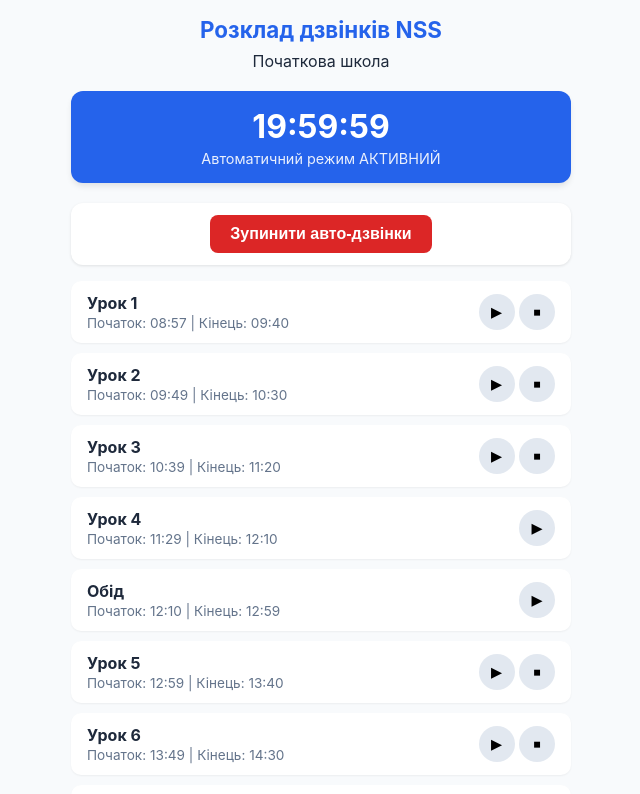
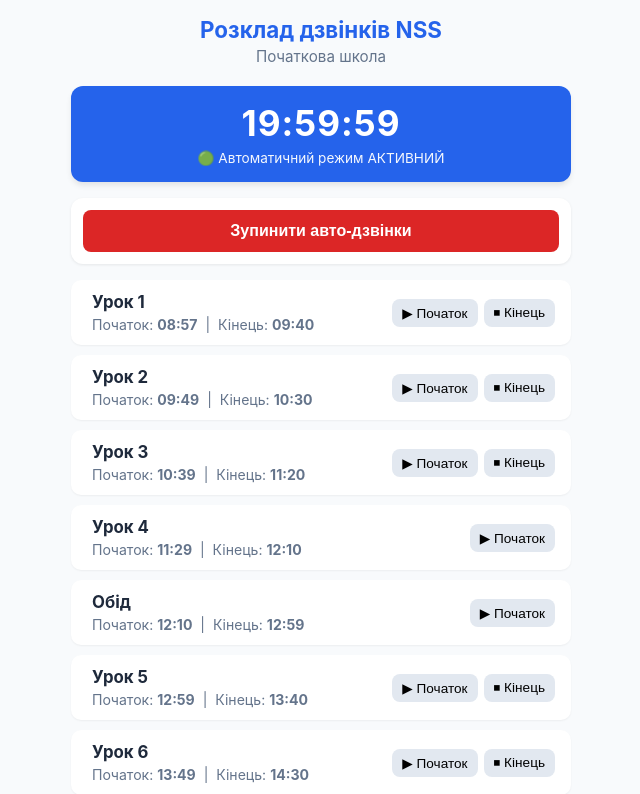
Before and after one commit to komaryna2025-source/bells-schedule, a plain HTML site: page index.html in a window 1280 px wide. Both pictures are taken after a click on the button "Увімкнути авто-дзвінки". Shown: the top 794 px of the page, without its empty margins (319-959 px from the left). Drawn offline with Linux system fonts and the light colour scheme.

Commit message:
Update index.html

```diff
--- a/index.html
+++ b/index.html
@@ -11,6 +11,8 @@
       --card-bg: #ffffff;
       --text: #1e293b;
       --accent: #16a34a;
+      --active-bg: #dcfce7;
+      --active-border: #22c55e;
     }
     body {
       font-family: -apple-system, BlinkMacSystemFont, "Segoe UI", Roboto, sans-serif;
@@ -33,7 +35,11 @@
     h1 {
       font-size: 1.4rem;
       color: var(--primary);
-      margin: 0 0 8px 0;
+      margin: 0 0 4px 0;
+    }
+    .subtitle {
+      color: #64748b;
+      font-size: 0.95rem;
     }
     .clock-card {
       background: var(--primary);
@@ -41,16 +47,18 @@
       text-align: center;
       padding: 16px;
       border-radius: 12px;
-      font-size: 2rem;
+      font-size: 2.2rem;
       font-weight: bold;
-      margin-bottom: 20px;
+      margin-bottom: 16px;
       box-shadow: 0 4px 6px -1px rgba(0,0,0,0.1);
+      letter-spacing: 1px;
     }
     .status {
-      font-size: 0.9rem;
+      font-size: 0.85rem;
       font-weight: normal;
-      opacity: 0.9;
-      margin-top: 4px;
+      opacity: 0.95;
+      margin-top: 6px;
+      letter-spacing: normal;
     }
     .controls {
       background: var(--card-bg);
@@ -58,17 +66,19 @@
       border-radius: 12px;
       margin-bottom: 16px;
       text-align: center;
-      box-shadow: 0 1px 3px rgba(0,0,0,0.1);
+      box-shadow: 0 1px 3px rgba(0,0,0,0.08);
     }
     .btn {
       background: var(--accent);
       color: white;
       border: none;
-      padding: 10px 20px;
+      padding: 12px 20px;
       font-size: 1rem;
       border-radius: 8px;
       cursor: pointer;
       font-weight: 600;
+      transition: background 0.2s, transform 0.1s;
+      width: 100%;
     }
     .btn:active { transform: scale(0.98); }
     .schedule-list {
@@ -84,29 +94,65 @@
       justify-content: space-between;
       align-items: center;
       box-shadow: 0 1px 2px rgba(0,0,0,0.05);
+      border-left: 5px solid transparent;
+      transition: all 0.3s ease;
     }
+    /* Стилі для уроку, який триває зараз */
     .item.active {
-      border-left: 5px solid var(--accent);
-      background: #f0fdf4;
+      border-left: 6px solid var(--active-border);
+      background: var(--active-bg);
+      box-shadow: 0 2px 8px rgba(34, 197, 94, 0.2);
+      transform: scale(1.01);
     }
     .item-title {
       font-weight: bold;
-      font-size: 1rem;
+      font-size: 1.05rem;
+      display: flex;
+      align-items: center;
+      gap: 8px;
+    }
+    .badge-now {
+      display: none;
+      background: #22c55e;
+      color: white;
+      font-size: 0.7rem;
+      padding: 2px 6px;
+      border-radius: 4px;
+      text-transform: uppercase;
+      font-weight: bold;
+      animation: pulse 1.5s infinite;
+    }
+    .item.active .badge-now {
+      display: inline-block;
+    }
+    @keyframes pulse {
+      0% { opacity: 1; }
+      50% { opacity: 0.5; }
+      100% { opacity: 1; }
     }
     .times {
-      font-size: 0.85rem;
+      font-size: 0.88rem;
       color: #64748b;
-      margin-top: 2px;
+      margin-top: 4px;
+    }
+    .item.active .times {
+      color: #15803d;
+      font-weight: 500;
+    }
+    .btn-group {
+      display: flex;
+      gap: 6px;
     }
     .play-btn {
       background: #e2e8f0;
       border: none;
-      border-radius: 50%;
-      width: 36px;
-      height: 36px;
+      border-radius: 8px;
+      padding: 6px 10px;
       cursor: pointer;
-      font-size: 0.9rem;
+      font-size: 0.85rem;
+      transition: background 0.2s;
     }
+    .play-btn:hover { background: #cbd5e1; }
   </style>
 </head>
 <body>
@@ -114,7 +160,7 @@
 <div class="container">
   <header>
     <h1>Розклад дзвінків NSS</h1>
-    <div>Початкова школа</div>
+    <div class="subtitle">Початкова школа</div>
   </header>
 
   <div class="clock-card">
@@ -132,19 +178,18 @@
 <audio id="audio-player" crossorigin="anonymous"></audio>
 
 <script>
-  // Дані розкладу, отримані з Google Таблиці
   const scheduleData = [
-    { title: "Урок 1", start: "08:57", audioStart: "19AQUqLpF8grleveqWb0d0pAoaYMP7yv7", end: "09:40", audioEnd: "1ClrRcpZBjVVp1sEBmcvRzf-p1MblOfzk" },
-    { title: "Урок 2", start: "09:49", audioStart: "1uhoR4OEi7QKiCiN-RDzeC5t97otaKcST", end: "10:30", audioEnd: "1I1A-2Wy_NhCNjcHaSPV4ullWaytRjpxa" },
-    { title: "Урок 3", start: "10:39", audioStart: "11VQvDL_v3kjN0QBpURjbqPYefWTPsiFU", end: "11:20", audioEnd: "1l8cYliMdVKMc_uSLmuKw161cLOK0uf0P" },
-    { title: "Урок 4", start: "11:29", audioStart: "12zLrYEDKL2x6qJCyIZrLFSVonV5mtQex", end: "12:10", audioEnd: "" },
-    { title: "Обід", start: "12:10", audioStart: "1NikeUycPatxq1U9lSiEVPndwNjXrNsY-", end: "12:59", audioEnd: "" },
-    { title: "Урок 5", start: "12:59", audioStart: "1Z6VvKVqPfptL-AOsgnZl0MldPLGbzpSp", end: "13:40", audioEnd: "1LeMRxIH3Y5fC8iqL4F0tJtnJEZjNlL37" },
-    { title: "Урок 6", start: "13:49", audioStart: "1HQDT93zAxPFOxxCbPLul2M_ulKC9mxEh", end: "14:30", audioEnd: "19IiHaHs1D2n4uBOXjLJpGx5BrLoNfXdt" },
-    { title: "Урок 7", start: "14:39", audioStart: "152ohZNWOMAy9v4HN7lDHxq9Yg8RWRDBd", end: "15:20", audioEnd: "1u-eUEEJVzXUo6SZvOxmIQMLSVk-kYV5M" },
-    { title: "Урок 8", start: "15:29", audioStart: "1A43MUu-W_pixqCPyt0yLTWbkSsZZiQPb", end: "16:10", audioEnd: "1xQQ2DfS0PzdUhRGF1XIBsVbTlj4xPjK4" },
-    { title: "Вечеря", start: "17:00", audioStart: "1klDhAp5cHCEDg2AlRzegau45ZqFTygDj", end: "", audioEnd: "" },
-    { title: "Кінець дня", start: "18:00", audioStart: "1szhpoGUUUNSMZx9VqT8ssNRFdsK8g2OK", end: "", audioEnd: "" }
+    { id: "lesson1", title: "Урок 1", start: "08:57", audioStart: "19AQUqLpF8grleveqWb0d0pAoaYMP7yv7", end: "09:40", audioEnd: "1ClrRcpZBjVVp1sEBmcvRzf-p1MblOfzk" },
+    { id: "lesson2", title: "Урок 2", start: "09:49", audioStart: "1uhoR4OEi7QKiCiN-RDzeC5t97otaKcST", end: "10:30", audioEnd: "1I1A-2Wy_NhCNjcHaSPV4ullWaytRjpxa" },
+    { id: "lesson3", title: "Урок 3", start: "10:39", audioStart: "11VQvDL_v3kjN0QBpURjbqPYefWTPsiFU", end: "11:20", audioEnd: "1l8cYliMdVKMc_uSLmuKw161cLOK0uf0P" },
+    { id: "lesson4", title: "Урок 4", start: "11:29", audioStart: "12zLrYEDKL2x6qJCyIZrLFSVonV5mtQex", end: "12:10", audioEnd: "" },
+    { id: "lunch",   title: "Обід",   start: "12:10", audioStart: "1NikeUycPatxq1U9lSiEVPndwNjXrNsY-", end: "12:59", audioEnd: "" },
+    { id: "lesson5", title: "Урок 5", start: "12:59", audioStart: "1Z6VvKVqPfptL-AOsgnZl0MldPLGbzpSp", end: "13:40", audioEnd: "1LeMRxIH3Y5fC8iqL4F0tJtnJEZjNlL37" },
+    { id: "lesson6", title: "Урок 6", start: "13:49", audioStart: "1HQDT93zAxPFOxxCbPLul2M_ulKC9mxEh", end: "14:30", audioEnd: "19IiHaHs1D2n4uBOXjLJpGx5BrLoNfXdt" },
+    { id: "lesson7", title: "Урок 7", start: "14:39", audioStart: "152ohZNWOMAy9v4HN7lDHxq9Yg8RWRDBd", end: "15:20", audioEnd: "1u-eUEEJVzXUo6SZvOxmIQMLSVk-kYV5M" },
+    { id: "lesson8", title: "Урок 8", start: "15:29", audioStart: "1A43MUu-W_pixqCPyt0yLTWbkSsZZiQPb", end: "16:10", audioEnd: "1xQQ2DfS0PzdUhRGF1XIBsVbTlj4xPjK4" },
+    { id: "dinner",  title: "Вечеря", start: "17:00", audioStart: "1klDhAp5cHCEDg2AlRzegau45ZqFTygDj", end: "17:30", audioEnd: "" },
+    { id: "endday",  title: "Кінець дня", start: "18:00", audioStart: "1szhpoGUUUNSMZx9VqT8ssNRFdsK8g2OK", end: "18:15", audioEnd: "" }
   ];
 
   let autoPlayEnabled = false;
@@ -168,17 +213,16 @@
     const status = document.getElementById("status-text");
 
     if (autoPlayEnabled) {
-      // Для обходу обмежень автовідтворення мобільних браузерів
       const player = document.getElementById("audio-player");
-      player.play().catch(() => {});
+      player.play().catch(() => {}); // розблокування аудіо
 
       btn.innerText = "Зупинити авто-дзвінки";
       btn.style.background = "#dc2626";
-      status.innerText = "Автоматичний режим АКТИВНИЙ";
+      status.innerText = "🟢 Автоматичний режим АКТИВНИЙ";
     } else {
       btn.innerText = "Увімкнути авто-дзвінки";
       btn.style.background = "#16a34a";
-      status.innerText = "Автоматичне відтворення вимкнено";
+      status.innerText = "⚪ Автоматичне відтворення вимкнено";
     }
   }
 
@@ -186,39 +230,79 @@
     const container = document.getElementById("schedule");
     container.innerHTML = "";
 
-    scheduleData.forEach((item, index) => {
+    scheduleData.forEach((item) => {
       const div = document.createElement("div");
       div.className = "item";
+      div.id = `card-${item.id}`;
 
-      let timesText = `Початок: ${item.start}`;
-      if (item.end) timesText += ` | Кінець: ${item.end}`;
+      let timesText = `Початок: <b>${item.start}</b>`;
+      if (item.end) timesText += ` &nbsp;|&nbsp; Кінець: <b>${item.end}</b>`;
 
       div.innerHTML = `
         <div>
-          <div class="item-title">${item.title}</div>
+          <div class="item-title">
+            <span>${item.title}</span>
+            <span class="badge-now">Зараз</span>
+          </div>
           <div class="times">${timesText}</div>
         </div>
-        <div>
-          ${item.audioStart ? `<button class="play-btn" onclick="playAudio('${item.audioStart}')" title="Грати початок">▶</button>` : ''}
-          ${item.audioEnd ? `<button class="play-btn" onclick="playAudio('${item.audioEnd}')" title="Грати кінець">⏹</button>` : ''}
+        <div class="btn-group">
+          ${item.audioStart ? `<button class="play-btn" onclick="playAudio('${item.audioStart}')" title="Програти початок">▶ Початок</button>` : ''}
+          ${item.audioEnd ? `<button class="play-btn" onclick="playAudio('${item.audioEnd}')" title="Програти кінець">⏹ Кінець</button>` : ''}
         </div>
       `;
       container.appendChild(div);
     });
   }
 
-  function checkSchedule() {
+  // Переведення "HH:MM" у хвилини від початку доби для легкого порівняння
+  function timeToMinutes(timeStr) {
+    if (!timeStr) return null;
+    const [h, m] = timeStr.split(':').map(Number);
+    return h * 60 + m;
+  }
+
+  function updateClockAndHighlight() {
     const now = new Date();
     const hours = String(now.getHours()).padStart(2, '0');
     const minutes = String(now.getMinutes()).padStart(2, '0');
     const seconds = String(now.getSeconds()).padStart(2, '0');
 
     const currentTimeStr = `${hours}:${minutes}`;
+    const currentMinutes = now.getHours() * 60 + now.getMinutes();
+
     document.getElementById("current-time").innerText = `${hours}:${minutes}:${seconds}`;
 
     // Скидання зіграних дзвінків о півночі
-    if (currentTimeStr === "00:00") playedToday.clear();
+    if (currentTimeStr === "00:00" && seconds === "00") playedToday.clear();
 
+    // Підсвічування поточного уроку
+    scheduleData.forEach(item => {
+      const card = document.getElementById(`card-${item.id}`);
+      if (!card) return;
+
+      const startMin = timeToMinutes(item.start);
+      const endMin = timeToMinutes(item.end);
+
+      // Якщо урок має і початок, і кінець — перевіряємо проміжок
+      if (startMin !== null && endMin !== null) {
+        if (currentMinutes >= startMin && currentMinutes < endMin) {
+          card.classList.add("active");
+        } else {
+          card.classList.remove("active");
+        }
+      }
+      // Для подій без чіткого кінця (наприклад, Кінець дня) — підсвічуємо протягом 15 хв
+      else if (startMin !== null) {
+        if (currentMinutes >= startMin && currentMinutes < startMin + 15) {
+          card.classList.add("active");
+        } else {
+          card.classList.remove("active");
+        }
+      }
+    });
+
+    // Автоматичне відтворення за розкладом
     if (!autoPlayEnabled) return;
 
     scheduleData.forEach(item => {
@@ -234,7 +318,8 @@
   }
 
   renderSchedule();
-  setInterval(checkSchedule, 1000);
+  updateClockAndHighlight();
+  setInterval(updateClockAndHighlight, 1000);
 </script>
 
 </body>
```
